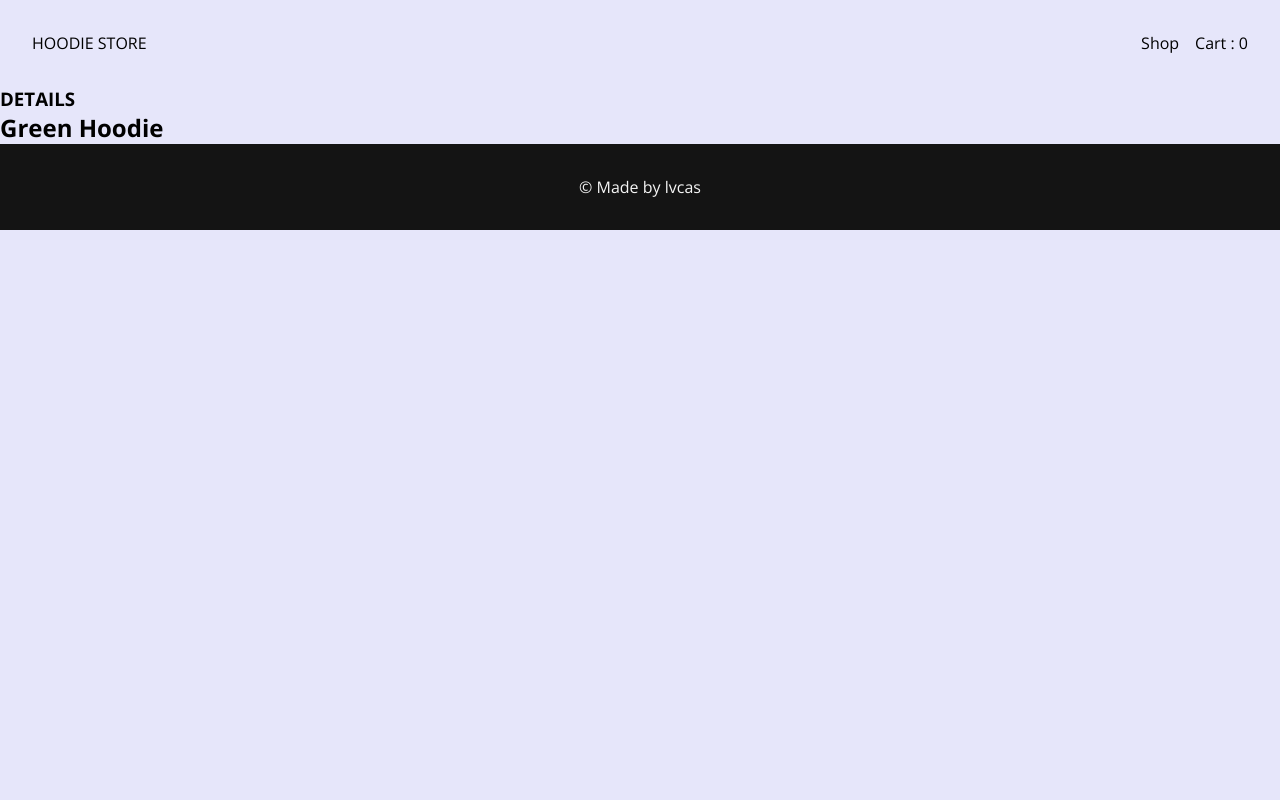
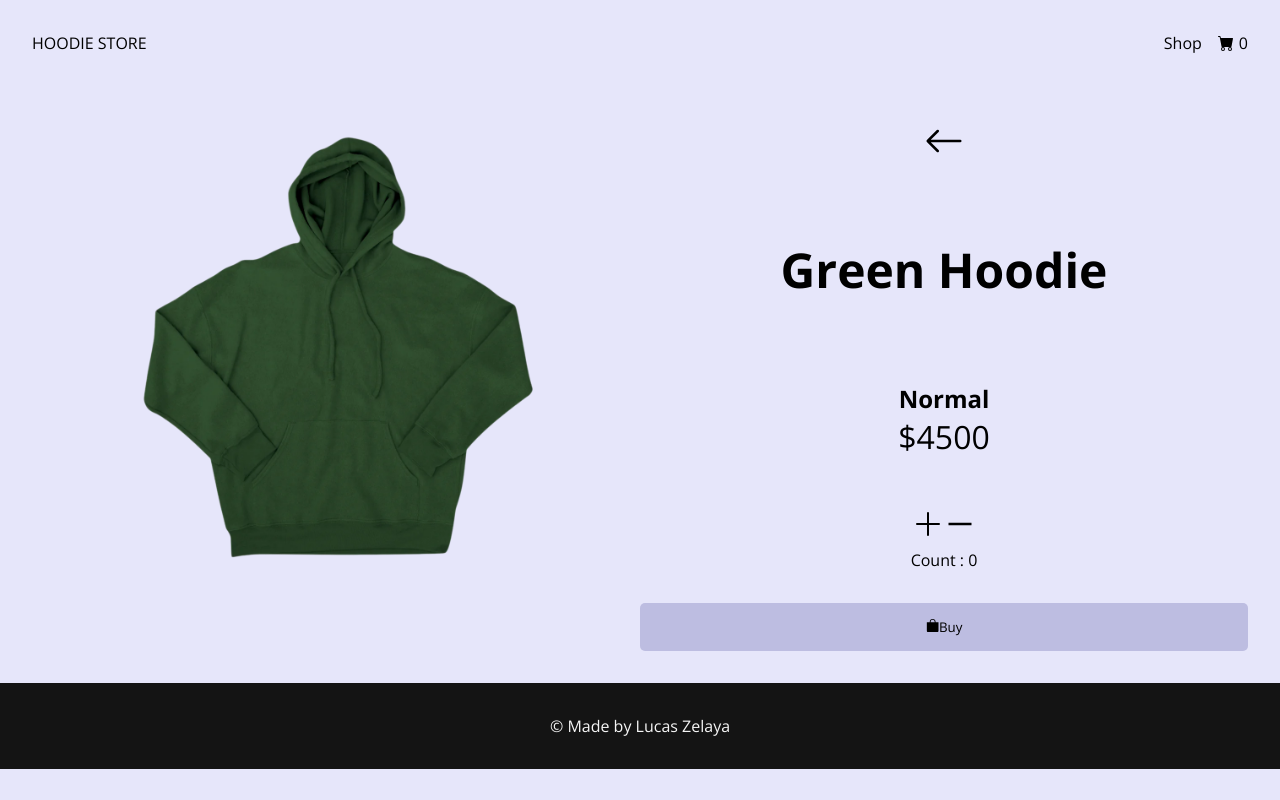
Before and after one commit to lvcas-z/App-HoodieStore, a React (Vite) app: page /product/1 in a window 1280 px wide. Built offline with nearby package versions, Linux system fonts and the light colour scheme.

Commit message:
se agregaron estilos a los details de las cards y icons a distintas secciones

```diff
--- a/package.json
+++ b/package.json
@@ -12,6 +12,7 @@
   "dependencies": {
     "react": "^18.2.0",
     "react-dom": "^18.2.0",
+    "react-icons": "^4.9.0",
     "react-router-dom": "^6.11.2"
   },
   "devDependencies": {
--- a/src/components/Card/Card.css
+++ b/src/components/Card/Card.css
@@ -9,12 +9,29 @@
     width: 20rem;
     padding: 1rem;
 }
+.card-category{
+    font-weight: 100;
+}
 .card-btn-ctn{
     padding-top: 5px;
     display: flex;
     justify-content: center;
     gap: 1rem;
 }
-button{
+.card-btn-details,.card-btn-buy{
+    display: flex;
+    justify-content: space-evenly;
+    align-items: center;
+    cursor: pointer;
     border: 0;
+    width: 5rem;
+    padding: 0.5rem;
+    background: #e8e8e8;
+    border-radius: 5px;
 }
+.card-btn-details:hover{
+    background-color:#888888
+}
+.card-btn-buy:hover{
+    background-color: #c1c1fd;
+}
--- a/src/components/Card/Card.jsx
+++ b/src/components/Card/Card.jsx
@@ -1,7 +1,8 @@
 import React from 'react'
 import './Card.css'
 import { Link } from 'react-router-dom';
-const Card = ({id,add,remove,name,img,price}) => {
+import {BsFillBagFill,BsFillEyeFill} from 'react-icons/bs'
+const Card = ({id,add,remove,name,img,price,category}) => {
     console.log(add);
     return (
     <div className='card-item'>
@@ -9,15 +10,16 @@ const Card = ({id,add,remove,name,img,price}) => {
             <img className='card-img'src={img}/>
         </div>
         <div>
-            <div>
+            <div className='card-info'>
                 <h3>{name}</h3>
+                <p className='card-category'>{category}</p>
                 <p>${price}</p>
             </div>
             <div className='card-btn-ctn'>
-                <button onClick={remove}>Details</button>
                 <Link to={"/product/" + id}>
-                    <button>Buy</button>
+                    <button className='card-btn-details'><BsFillEyeFill/>View</button>
                 </Link>
+                <button className='card-btn-buy'><BsFillBagFill/>Buy</button>
             </div>
         </div>
 
--- /dev/null
+++ b/src/components/Details/Details.css
@@ -0,0 +1,53 @@
+.details-ctn{
+    padding: 2rem;
+    display: flex;
+    justify-content: center;
+    text-align: center;
+}
+.detail-img-ctn{
+    width: 50%;
+}
+.detail-img{
+    width: 75%;
+}
+.details-info-ctn{
+    display: flex;
+    flex-direction: column;
+    gap: 2rem;
+    width: 50%;
+}
+.detail-info-header{
+    display: flex;
+    justify-content: center;
+    gap: 1rem;
+    padding: 2rem;
+}
+.detail-back-btn{
+    border: 0;
+    background: none;
+    font-size: 2.5rem;
+}
+.detail-title{
+    font-weight: 800;
+    font-size: 3rem;
+}
+.detail-info-category{
+    padding: 1rem;
+}
+.detail-category{
+    font-size: 1.5rem;
+}
+.detail-price{
+    font-size: 2rem;
+}
+.detail-info-btn{
+    border: 0;
+    background: none;
+    font-size: 2rem;
+}
+.detail-buy-btn{
+    height: 3rem;
+    background: #bdbde1;
+    border: 0;
+    border-radius: 5px;
+}
--- a/src/components/Details/Details.jsx
+++ b/src/components/Details/Details.jsx
@@ -1,11 +1,14 @@
 import React, { useEffect,useState } from 'react'
-import { useParams } from 'react-router-dom'
+import { useNavigate, useParams } from 'react-router-dom'
 import { getProductById } from '../../helpers/getProductById'
+import {BsArrowLeft,BsPlusLg,BsFillBagFill} from 'react-icons/bs'
+import {AiOutlineMinus} from 'react-icons/ai'
+import './Details.css'
 
 const Details = () => {
     const {id} = useParams()
     const [product, setProduct] = useState([])
-
+    const navigate = useNavigate()
     const getProduct = async(id)=>{
         try {
             const data = await getProductById(parseInt(id))
@@ -20,10 +23,27 @@ const Details = () => {
     }, [])
 
     return (
-        <div>
-            <h3>DETAILS</h3>
-            <h2>{product.name}</h2>
-        </div>
+        <section className='details-ctn'>
+            <section className='detail-img-ctn'>
+                <img className='detail-img' src={product.img} alt={product.name} />
+            </section>
+            <section className='details-info-ctn'>
+                <button onClick={()=>navigate(-1)} className='detail-back-btn'><BsArrowLeft/></button>
+                <section className='detail-info-header'>
+                    <h3 className='detail-title'>{product.name}</h3>
+                </section>
+                <section className='detail-info-category'>
+                    <h4 className='detail-category'>{product.category}</h4>
+                    <p className='detail-price'>${product.price}</p>
+                </section>
+                <section className='detail-info-buttons'>
+                    <button className='detail-info-btn'><BsPlusLg/></button>
+                    <button className='detail-info-btn'><AiOutlineMinus/></button>
+                    <p>Count : 0</p>
+                </section>
+                <button className='detail-buy-btn'><BsFillBagFill/>Buy</button>
+            </section>
+        </section>
     )
 }
 
--- a/src/components/Footer/Footer.jsx
+++ b/src/components/Footer/Footer.jsx
@@ -4,7 +4,7 @@ import './Footer.css'
 const Footer = () => {
     return (
         <footer>
-            <p className='copyright'> © Made by lvcas</p>
+            <p className='copyright'> © Made by Lucas Zelaya</p>
         </footer>
     )
 }
--- a/src/components/Navbar/Navbar.css
+++ b/src/components/Navbar/Navbar.css
@@ -9,3 +9,8 @@ nav{
     justify-content: space-between;
     gap: 1rem;
 }
+.cart-link{
+    display: flex;
+    align-items: center;
+    gap: 5px;
+}
--- a/src/components/Navbar/Navbar.jsx
+++ b/src/components/Navbar/Navbar.jsx
@@ -1,13 +1,14 @@
 import React from 'react'
 import './Navbar.css'
 import { Link } from 'react-router-dom'
+import {BsFillCartFill} from 'react-icons/bs'
 const Navbar = ({counter}) => {
     return (
     <nav>
         <Link to='/'><span>HOODIE STORE</span></Link>
         <ul className='nav-links'>
             <Link to='/shop'><li>Shop</li></Link>
-            <Link to='/cart'><li>Cart : {counter}</li></Link>
+            <Link to='/cart'><li className='cart-link'><BsFillCartFill/> {counter}</li></Link>
         </ul>
     </nav>
     )
```
Also changed, not shown: 1 other file (tests, documents, lock files or other folders).
